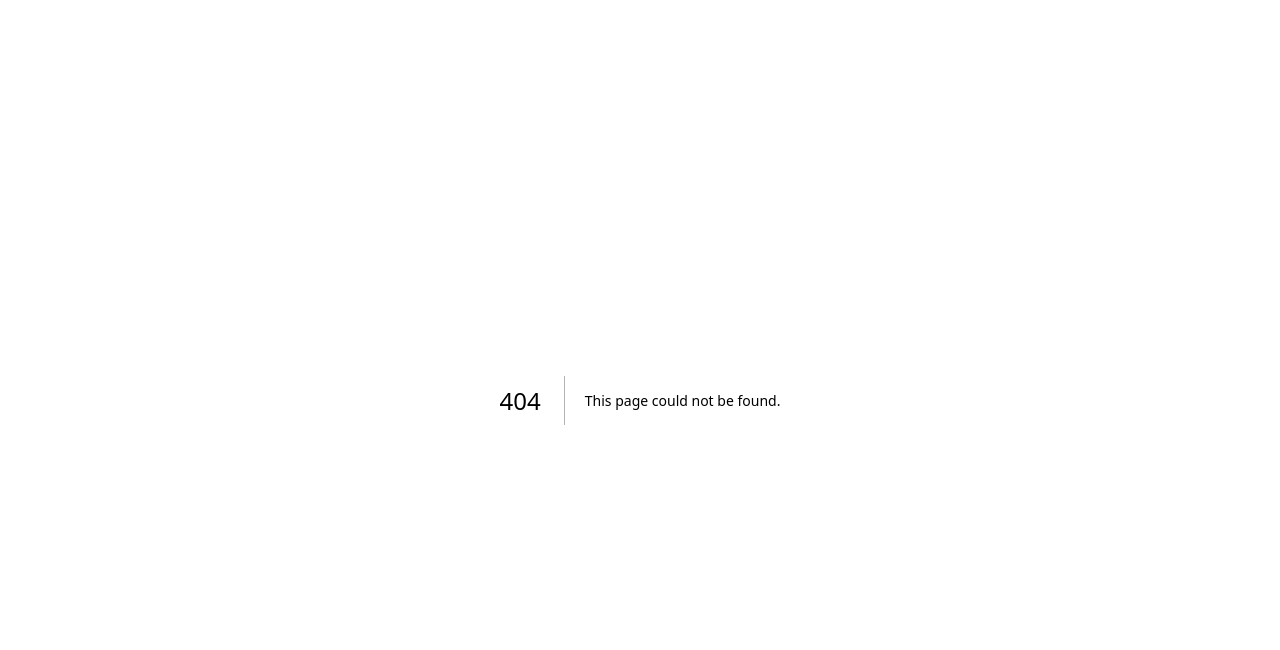
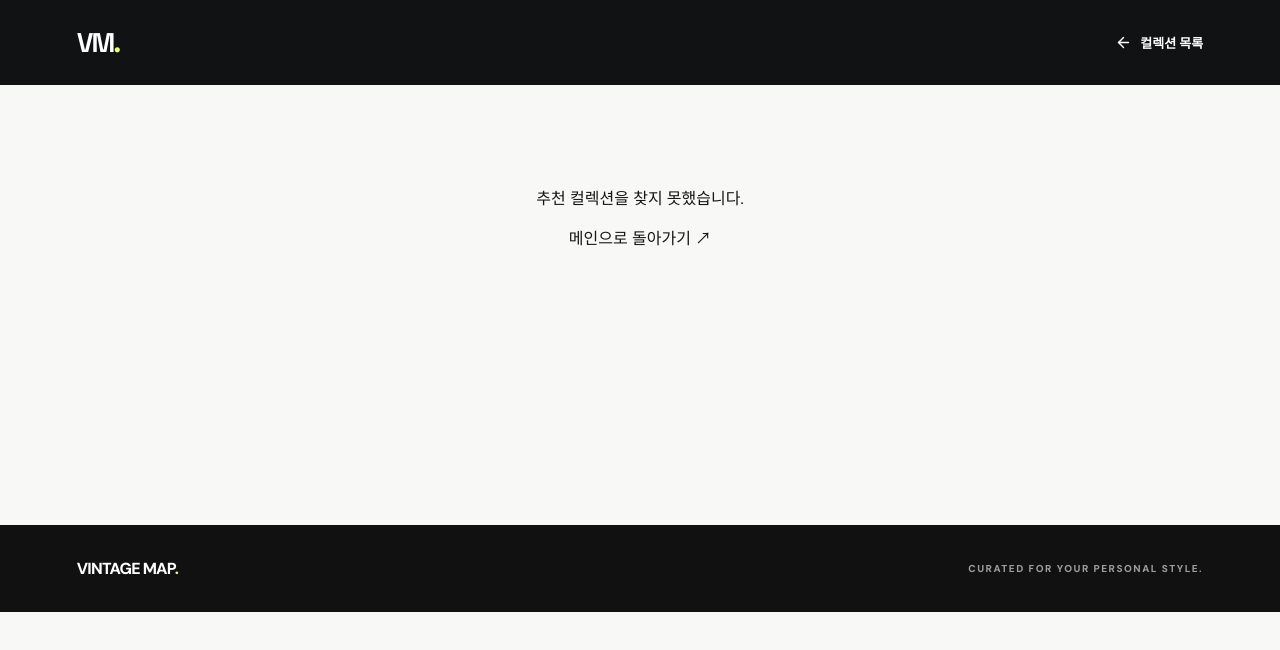
Before and after one commit to hailey420066-cpu/-, a Next.js app in the folder vintage-map-widget/vintage-map-widget/: page /picks/1 in a window 1280 px wide. Before the commit this address had no page. Shown: the top 650 px of the page. Built offline with nearby package versions, Linux system fonts and the light colour scheme.

Commit message:
Add editor pick collection detail pages with linked store profiles

```diff
--- /dev/null
+++ b/vintage-map-widget/vintage-map-widget/app/picks/[id]/page.tsx
@@ -0,0 +1,18 @@
+'use client';
+import {useEffect,useState} from 'react';
+import {useParams} from 'next/navigation';
+import {ArrowLeft,ArrowUpRight,MapPin} from 'lucide-react';
+import type {Store} from '../../../lib/stores';
+type Pick={id:string;title:string;theme:string;intro:string;reason:string;verified:string;image:string;storeIds:string[]};
+export default function PickDetail(){
+ const params=useParams();const id=typeof params.id==='string'?params.id:'';
+ const [pick,setPick]=useState<Pick|null>(null);const [stores,setStores]=useState<Store[]>([]);
+ const [loading,setLoading]=useState(true);
+ useEffect(()=>{let active=true;Promise.all([fetch('/api/picks').then(r=>r.json()),fetch('/api/stores').then(r=>r.json())]).then(([p,s])=>{if(!active)return;setPick((p.picks||[]).find((x:Pick)=>x.id.replace(/-/g,'')===id.replace(/-/g,''))||null);setStores(s.stores||[])}).catch(()=>{}).finally(()=>{if(active)setLoading(false)});return()=>{active=false}},[id]);
+ const related=pick?stores.filter(s=>pick.storeIds.some(x=>x.replace(/-/g,'')===s.id.replace(/-/g,''))):[];
+ return <main className="detailPage"><header className="detailHeader"><a href="/" className="detailLogo">VM<span className="logoDot">.</span></a><a className="detailBack" href="/"><ArrowLeft size={17}/> 컬렉션 목록</a></header>
+ {loading?<div className="detailNotice">추천 컬렉션을 불러오는 중...</div>:!pick?<div className="detailNotice">추천 컬렉션을 찾지 못했습니다.<p><a href="/">메인으로 돌아가기 ↗</a></p></div>:<>
+ <div className="pickDetailHero"><div className="pickDetailPhoto">{pick.image?<img src={pick.image} alt={pick.title+' 대표 이미지'}/>:<div className="detailPhotoEmpty">VINTAGE MAP<br/>EDITOR'S PICK</div>}</div><div className="pickDetailIntro"><span className="eyebrow">VINTAGE MAP / EDITOR'S PICK</span><span className="pickDetailTheme">{pick.theme||'EDITORIAL'}</span><h1>{pick.title}</h1><p>{pick.intro||'에디터가 선정한 빈티지 매장 컬렉션입니다.'}</p>{pick.reason&&<div className="pickDetailReason"><strong>WHY WE PICKED IT</strong><p>{pick.reason}</p></div>}{pick.verified!=='확인 완료'&&<small>기획용 추천 · 개별 매장의 정보는 방문 전 확인해 주세요.</small>}</div></div>
+ <section className="pickDetailStores"><span className="eyebrow">CURATED PLACES</span><h2>추천 매장 <span>{related.length}</span></h2>{related.length?<div className="pickDetailGrid">{related.map(s=><a className="pickDetailStore" key={s.id} href={`/stores/${encodeURIComponent(s.id)}`} target="_blank" rel="noopener noreferrer"><div className="pickDetailStorePhoto">{s.photo?<img src={s.photo} alt={s.name+' 매장 사진'} loading="lazy"/>:<div className="editorPhotoFallback">VINTAGE MAP</div>}</div><div className="pickDetailStoreBody"><p><MapPin size={13}/>{[s.city,s.district].filter(Boolean).join(' · ')||'지역 정보 미등록'}</p><h3>{s.name}<ArrowUpRight size={19}/></h3><div>{s.styles.slice(0,4).map(t=><span key={t}>{t}</span>)}</div></div></a>)}</div>:<p className="exploreNotice">현재 공개된 연결 매장이 없습니다. 노션의 추천 매장 관계와 매장 공개 여부를 확인해 주세요.</p>}</section></>}
+ <footer><div>VINTAGE MAP<span className="logoDot">.</span></div><p>CURATED FOR YOUR PERSONAL STYLE.</p></footer></main>
+}
```
